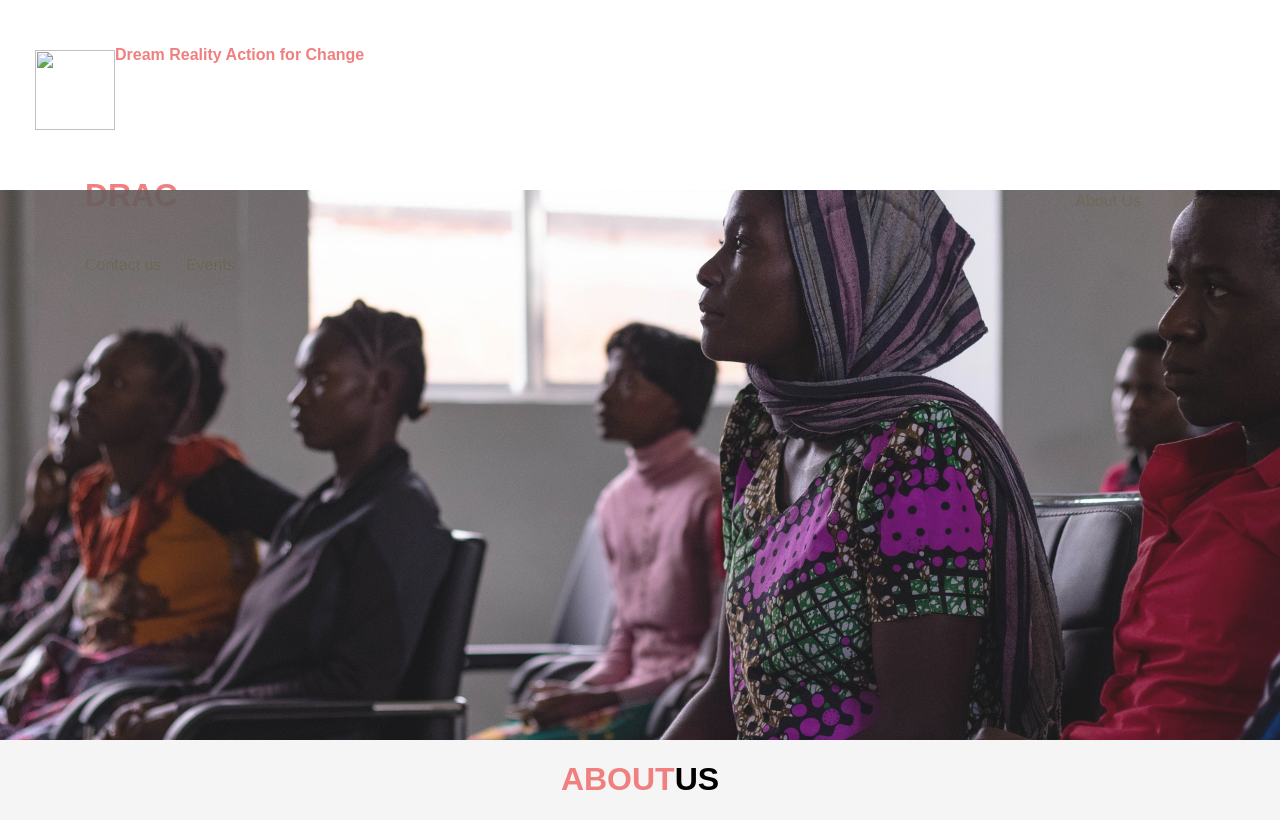
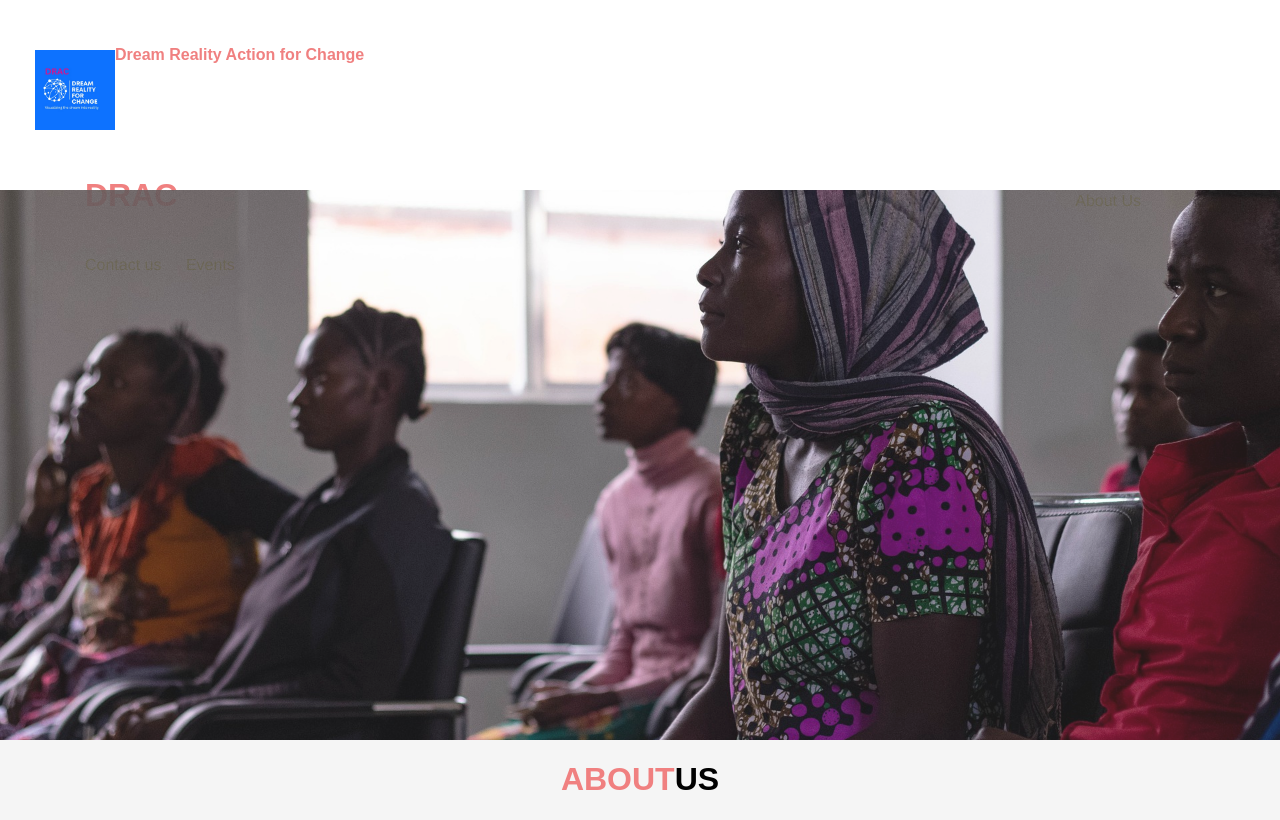
Before and after one commit to shadreckmubanga/Drac-website, a plain HTML site: page index.html in a window 1280 px wide. Drawn offline with Linux system fonts and the light colour scheme; files whose address does not match are found by name.

Commit message:
Update index.html

```diff
--- a/index.html
+++ b/index.html
@@ -11,7 +11,7 @@
 
     <header>
         <div class="header">
-            <div class="logo"> <img src="./images/logo.jpg" alt=""></div>
+            <div class="logo"> <img src="logo.jpg" alt=""></div>
 
             <div class="nav">
                 <ul>
```
